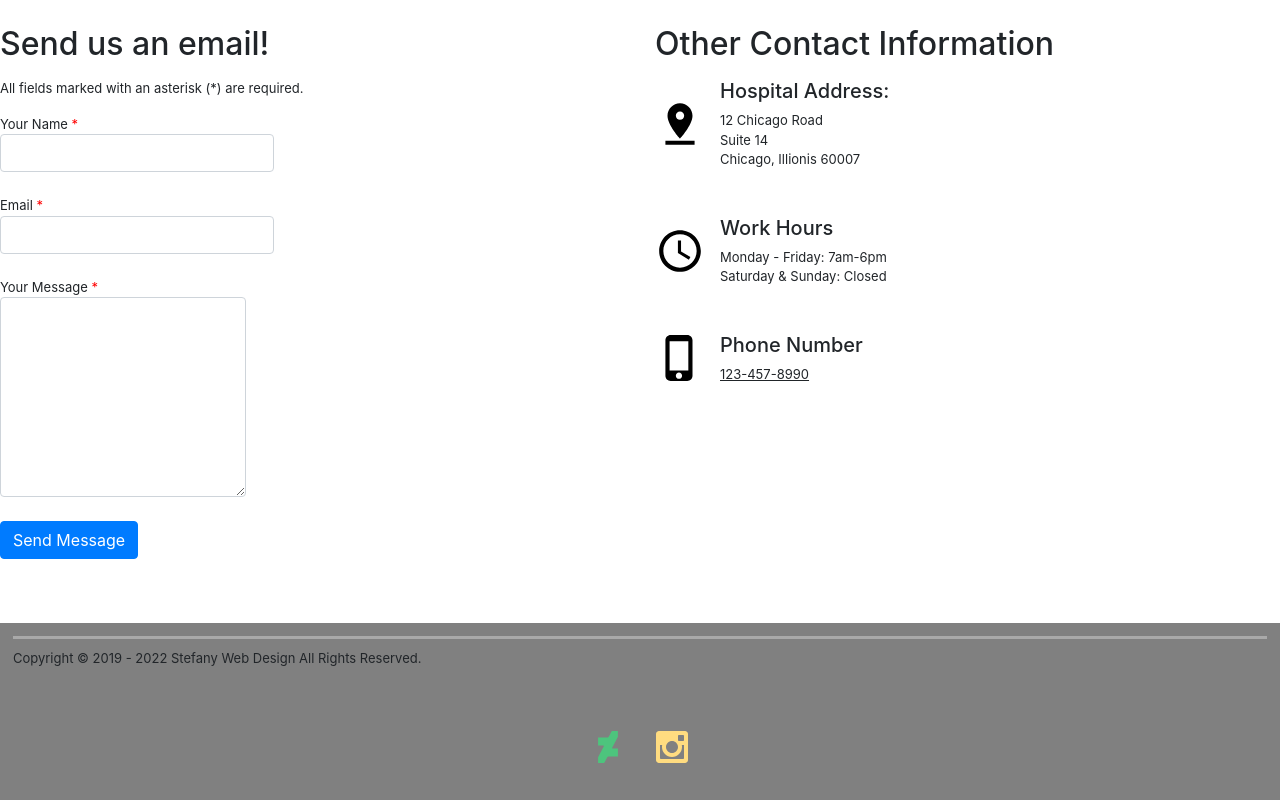
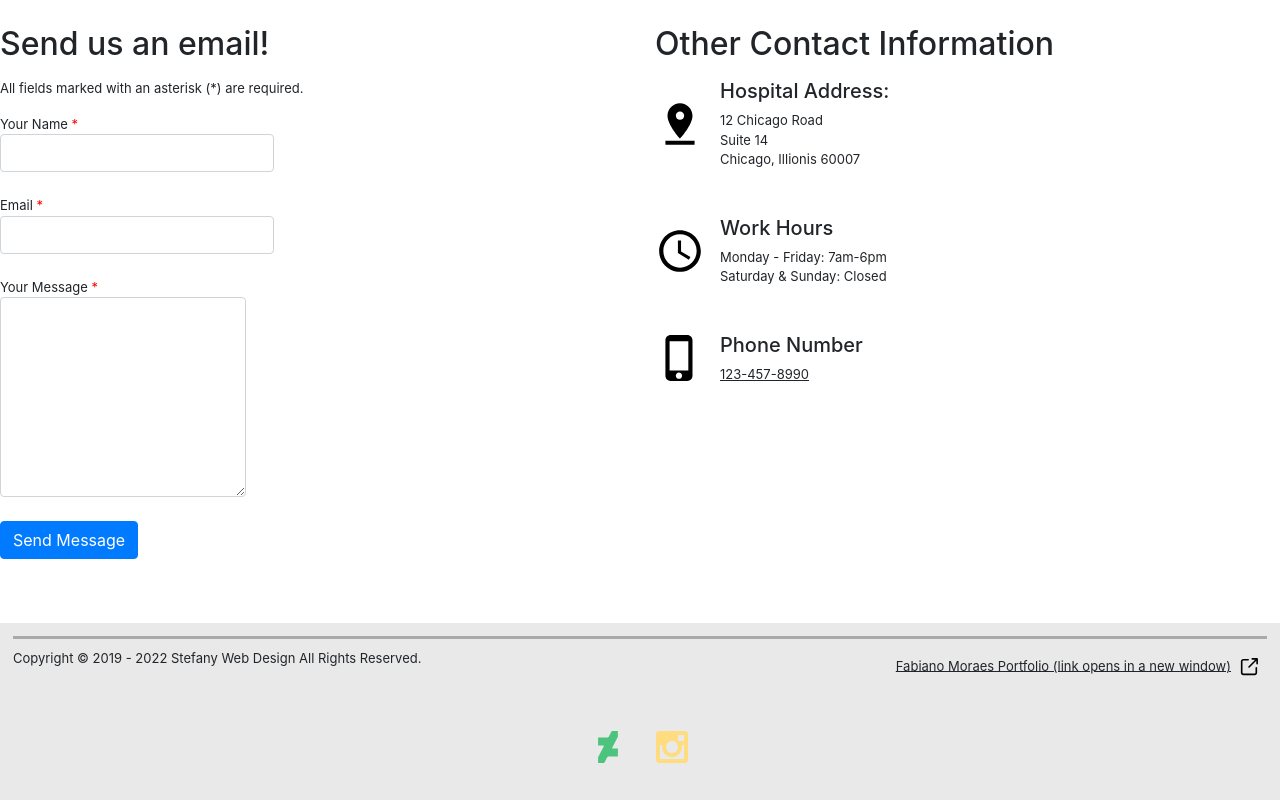
Before and after one commit to fabianommoraes/accessible-web-site, a Next.js app: page / in a window 1280 px wide. Shown: the part 1315-2115 px from the top of the page. Built offline with nearby package versions, Linux system fonts and the light colour scheme.

Commit message:
18. Accessible Links

```diff
--- a/components/footer.js
+++ b/components/footer.js
@@ -1,11 +1,34 @@
 function Footer() {
   return (
     <footer className="main mt-5">
+      <div hidden id="new_window">
+        opens in a new window
+      </div>
       <div className="container bottom-footer">
-        <p>
-          Copyright © <span id="copyright_year">2019 - 2022</span> Stefany Web
-          Design <span>All Rights Reserved.</span>
-        </p>
+        <div className="links-footer">
+          <p>
+            Copyright © <span id="copyright_year">2019 - 2022</span> Stefany Web
+            Design <span>All Rights Reserved.</span>
+          </p>
+          <a
+            href="exampleportifolio.com"
+            rel="nooopener"
+            target="_blank"
+            aria-describedby="new_window"
+            // aria-label="Fabiano's Portfolio opens in a new window"
+          >
+            Fabiano Moraes Portfolio (link opens in a new window)
+            <svg
+              xmlns="http://www.w3.org/2000/svg"
+              viewBox="0 0 64 64"
+              width="36px"
+              height="26px"
+              aria-hidden="true"
+            >
+              <path d="M 40 10 C 38.896 10 38 10.896 38 12 C 38 13.104 38.896 14 40 14 L 47.171875 14 L 30.585938 30.585938 C 29.804938 31.366938 29.804938 32.633063 30.585938 33.414062 C 30.976938 33.805063 31.488 34 32 34 C 32.512 34 33.023063 33.805062 33.414062 33.414062 L 50 16.828125 L 50 24 C 50 25.104 50.896 26 52 26 C 53.104 26 54 25.104 54 24 L 54 12 C 54 10.896 53.104 10 52 10 L 40 10 z M 18 12 C 14.691 12 12 14.691 12 18 L 12 46 C 12 49.309 14.691 52 18 52 L 46 52 C 49.309 52 52 49.309 52 46 L 52 34 C 52 32.896 51.104 32 50 32 C 48.896 32 48 32.896 48 34 L 48 46 C 48 47.103 47.103 48 46 48 L 18 48 C 16.897 48 16 47.103 16 46 L 16 18 C 16 16.897 16.897 16 18 16 L 30 16 C 31.104 16 32 15.104 32 14 C 32 12.896 31.104 12 30 12 L 18 12 z" />
+            </svg>
+          </a>
+        </div>
         <div className="social-icons">
           <a
             href="https://example.com"
--- a/components/logo.js
+++ b/components/logo.js
@@ -3,7 +3,7 @@ import logo from "../public/logo.svg";
 function Logo() {
   return (
     <div className="container">
-      <a href="/" className="logo-holder">
+      <a href="/" className="logo-holder" alt="Homepage">
         <img className="logo" alt="Homepage" src={logo.src} />
       </a>
     </div>
--- a/components/testimonials.js
+++ b/components/testimonials.js
@@ -18,10 +18,8 @@ function Testimonials() {
               <strong>We</strong> have the latest technology
             </li>
             <li className="list-group-item">
-              <strong>We</strong>
-              simply love pets and want to see them healthy!
-              <a href="https://example"> Make an appointment </a>
-              today!
+              <strong>We</strong> simply love pets and want to see them healthy!{" "}
+              <a href="https://example">Make an appointment</a> today!
             </li>
           </ul>
         </div>
--- a/styles/globals.css
+++ b/styles/globals.css
@@ -248,7 +248,7 @@ button.bg-primary:focus {
 }
 
 footer.main {
-  background: grey;
+  background: #e9e9e9;
   padding: 1em;
 }
 
@@ -416,3 +416,9 @@ a {
 .icon {
   padding: 16px;
 }
+
+.links-footer {
+  display: flex;
+  align-items: center;
+  justify-content: space-between;
+}
```
